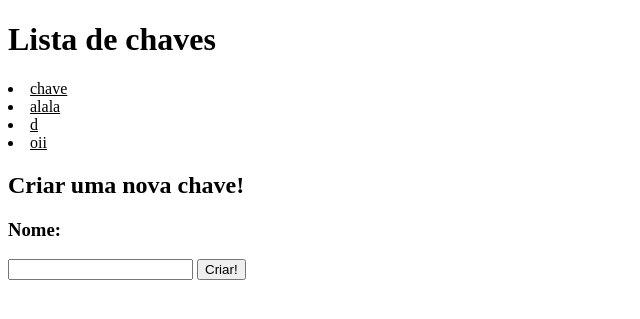
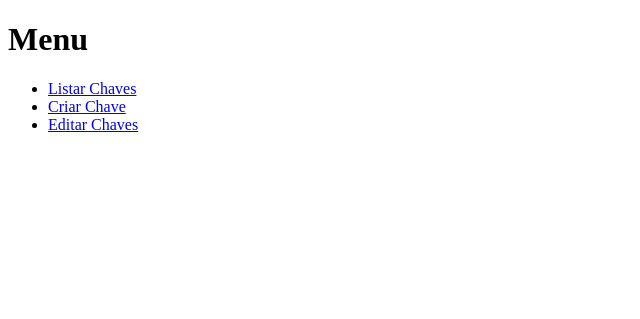
Before and after one commit to MariaLuiza-Almeida/chaveiro-do-chaves, a Django app: page /crud/ in a window 1280 px wide. Shown: the top 319 px of the page, without its empty margins (0-640 px from the left). Run offline with Django 4.2, Linux system fonts and the light colour scheme; data comes from the database, SQL or seed files in the repository.

Commit message:
feat: update and delete

```diff
--- a/chaveiro_do_chaves/chave/crud/templates/index.html
+++ b/chaveiro_do_chaves/chave/crud/templates/index.html
@@ -1,47 +1,20 @@
+<!-- index.html -->
 <!DOCTYPE html>
-<html>
+<html lang="en">
 <head>
     <meta charset="UTF-8">
-    <title>Listar Chaves</title>
+    <meta name="viewport" content="width=device-width, initial-scale=1.0">
+    <title>Menu</title>
 </head>
 <body>
-<div class="container">
-    <div class="listKeys">
-        <h1>Lista de chaves </h1>
-        <u>
-            {% for chave in chaves %}
-            <li>{{ chave.nome }}</li>
-            {% empty %}
-            <li>Não existe nenhuma chave ainda!</li>
-            {% endfor %}
-        </u>
-    </div>
+    <h1>Menu</h1>
+    <ul>
+        <li><a href="{% url 'getKeys' %}">Listar Chaves</a></li>
+        <li><a href="{% url 'createKey' %}">Criar Chave</a></li>
+        <li><a href="{% url 'editKeys' %}">Editar Chaves</a></li>
+        <!-- Adicione links para outras operações conforme necessário -->
+    </ul>
 
-    <div class="createKey">
-        <div class="forms">
-            <h2>Criar uma nova chave!</h2>
-            <form action="{% url 'createKey' %}" method="post">
-                {% csrf_token %}
-                <h3>Nome:</h3>
-                <input type="text" name="nome">
-                <button type="submit">Criar!</button>
-            </form>
-        </div>
-
-        <div class="errorMsg">
-            {% if mensagem_erro %}
-            <p class="text-danger">{{ mensagem_erro }}</p>
-        {% endif %}
-        </div>
-
-    </div>
-</div>
-<style>
-    .text-danger {
-        color:red;
-    }
-
-</style>
-
+    {% block content %}{% endblock %}
 </body>
 </html>
--- a/chaveiro_do_chaves/chave/crud/urls.py
+++ b/chaveiro_do_chaves/chave/crud/urls.py
@@ -1,8 +1,13 @@
-from .views import getKeys, createKey
+from .views import getKeys, createKey, menu, editKeys, updateKey, update, delete
 from django.contrib import admin
 from django.urls import path, include
 
 urlpatterns = [
-    path('', getKeys, name='getKeys'),
+    path('', menu, name='menu'),
+    path('getKeys/', getKeys, name='getKeys'),
     path('createKey/', createKey, name='createKey'),
+    path ('editKeys/', editKeys, name='editKeys' ),
+    path('updateKey/<int:id>', updateKey, name='updateKey'),
+    path('update/<int:id>', update, name='update'),
+    path('delete/<int:id>', delete, name='delete'),
 ]
--- a/chaveiro_do_chaves/chave/crud/views.py
+++ b/chaveiro_do_chaves/chave/crud/views.py
@@ -1,23 +1,51 @@
-from django.shortcuts import render
+from django.shortcuts import render, redirect
 from .models import Chave
 
 
 # Create your views here.
-def getKeys (request):
+def menu (request):
     chaves = Chave.objects.all()
     return render(request, "index.html", {"chaves": chaves})
 
-def createKey (request):
+def getKeys (request):
+    chaves = Chave.objects.all()
+    return render(request, "getKeys.html", {"chaves": chaves})
+
+def createKey(request):
     nome = request.POST.get("nome")
-    if nome:
-        if Chave.objects.filter(nome=nome).exists():
-            # Nome já existe, retorne uma mensagem de erro
-            mensagem_erro = "Nome já existe. Escolha um nome diferente."
+    mensagem_erro = None
+    mensagem_sucesso = None
+
+    if request.method == "POST":
+        if nome:
+            if Chave.objects.filter(nome=nome).exists():
+                mensagem_erro = "Nome já existe. Escolha um nome diferente."
+            else:
+                Chave.objects.create(nome=nome)
+                mensagem_sucesso = f"Chave '{nome}' criada com sucesso!"
+                nome = ""  # Limpar o campo de nome após o sucesso
         else:
-            Chave.objects.create(nome=nome)
-            mensagem_erro = None
-    else:
-        mensagem_erro = "Nome não pode ser vazio."
+            mensagem_erro = "Nome não pode ser vazio."
 
     chaves = Chave.objects.all()
-    return render(request, "index.html", {"chaves": chaves, "mensagem_erro": mensagem_erro})
+    return render(request, "createKey.html", {"chaves": chaves, "mensagem_erro": mensagem_erro, "mensagem_sucesso": mensagem_sucesso})
+
+def editKeys(request):
+    chaves = Chave.objects.all()
+    return render(request, "editKeys.html", {"chaves": chaves})
+
+def updateKey (request, id):
+    chaves = Chave.objects.get(id=id)
+    return render (request, "update.html", {"chaves": chaves})
+
+def update(request, id):
+    novoNome = request.POST.get("nome")
+    chaves = Chave.objects.get(id=id)
+    chaves.nome = novoNome
+    chaves.save()
+    return redirect (menu)
+
+def delete (request, id):
+    chaves = Chave.objects.get(id=id)
+    chaves.delete()
+    return redirect (menu)
```
Also changed, not shown: chaveiro_do_chaves/chave/crud/templates/createKey.html (added, +35 -0 lines), chaveiro_do_chaves/chave/crud/templates/editKeys.html (added, +29 -0 lines), chaveiro_do_chaves/chave/crud/templates/getKeys.html (added, +30 -0 lines), chaveiro_do_chaves/chave/crud/templates/update.html (added, +18 -0 lines), README.md, chaveiro_do_chaves/chave/db.sqlite3.
